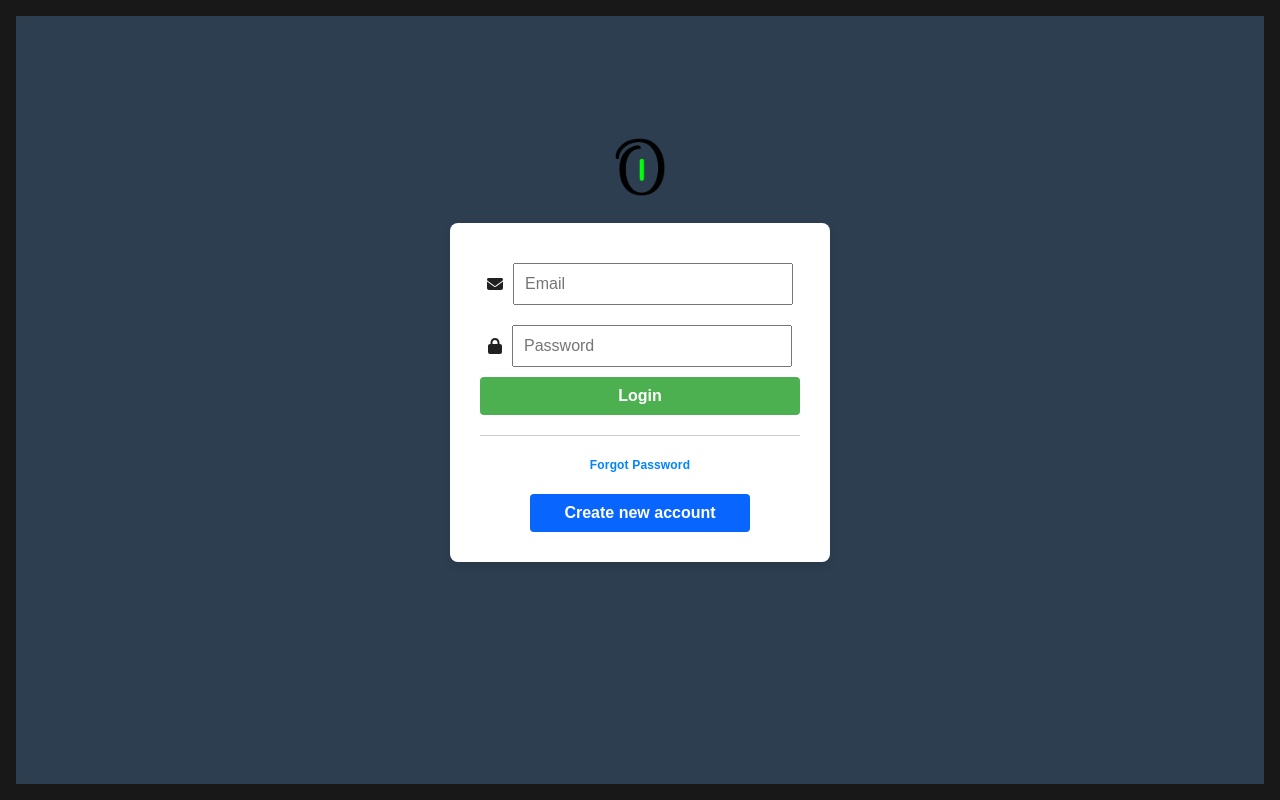
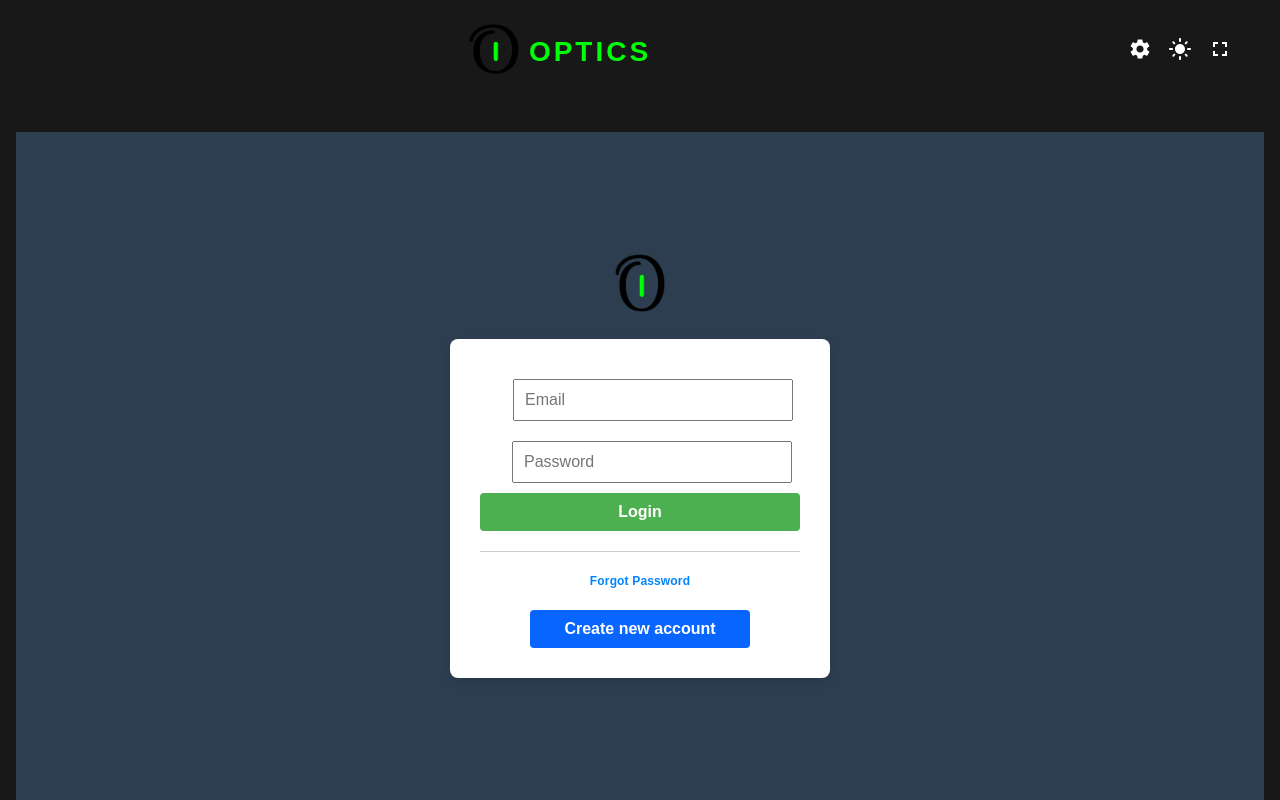
Before and after one commit to Poopenfartin/optics, a React (Vite) app in the folder Optics/: page /login in a window 1280 px wide. Built offline with nearby package versions, Linux system fonts and the light colour scheme.

Commit message:
Add theme Variable for light/dark mode + Basic color changes

```diff
--- a/Optics/Styles/App.css
+++ b/Optics/Styles/App.css
@@ -465,6 +465,26 @@
 
 /* ---------------- END Work Order Modal Styling ---------------- */
 
+/* ---------------- START Sidebar Styling ---------------- */
+
+.profile-picture-sidebar {
+  width: 100px;
+  height: 100px;
+  margin-bottom: 8px;
+  border-radius: 50%;
+}
+
+.profile-picture-sidebar:hover {
+  cursor: pointer;
+  border: solid 3px #00ff08;
+  border-color: #00ff08;
+}
+
+
+/* ---------------- END Sidebar Styling ---------------- */
+
+
+
 .modal-overlay {
   position: fixed;
   top: 0;
--- a/Optics/src/App.jsx
+++ b/Optics/src/App.jsx
@@ -2,8 +2,8 @@
 import { Route, Routes, useNavigate, useLocation } from "react-router-dom";
 import { Box, CssBaseline } from "@mui/material";
 import axios from "axios";
-import "../Styles/App.css";
 import { ToastContainer } from "react-toastify";
+import { createTheme, ThemeProvider } from "@mui/material/styles";
 import "react-toastify/dist/ReactToastify.css";
 
 // Import Components
@@ -15,6 +15,7 @@
 import RegisterForm from "./components/RegisterForm";
 import Proposals from "./components/Proposals";
 import AccountProfile from "./components/AccountProfile";
+import TopIcons from "./components/TopIcons"; // Import TopIcons
 
 const App = () => {
   const [workorders, setWorkorders] = useState([]);
@@ -23,6 +24,12 @@
   const [loading, setLoading] = useState(true);
   const navigate = useNavigate();
   const location = useLocation();
+
+  // Read initial darkMode state from localStorage
+  const [darkMode, setDarkMode] = useState(() => {
+    const savedMode = localStorage.getItem("darkMode");
+    return savedMode ? JSON.parse(savedMode) : true;
+  });
 
   useEffect(() => {
     localStorage.setItem("lastPathname", location.pathname);
@@ -128,11 +135,38 @@
     navigate("/login");
   };
 
+  const toggleDarkMode = () => {
+    setDarkMode((prevMode) => {
+      const newMode = !prevMode;
+      localStorage.setItem("darkMode", JSON.stringify(newMode));
+      return newMode;
+    });
+  };
+
+  const theme = createTheme({
+    palette: {
+      mode: darkMode ? "dark" : "light",
+      background: {
+        default: darkMode ? "#181818" : "#F5F5F5",
+      },
+    },
+    components: {
+      MuiIconButton: {
+        styleOverrides: {
+          root: {
+            color: darkMode ? "#FFF" : "#000",
+          },
+        },
+      },
+    },
+  });
+
   if (loading) {
     return <div>Loading...</div>;
   }
 
   return (
+    <ThemeProvider theme={theme}>
       <Box sx={{ display: "flex" }}>
         <CssBaseline />
         {isAuthenticated && <Sidebar logout={logout} user={user} />}
@@ -140,13 +174,14 @@
           component="main"
           sx={{
             flexGrow: 1,
-          bgcolor: "#181818",
+            bgcolor: "background.default",
             p: 2,
             minHeight: "100vh",
             overflowY: "auto",
             overflowX: "hidden",
           }}
         >
+          <TopIcons toggleDarkMode={toggleDarkMode} darkMode={darkMode} />
           <Routes>
             <Route
               path="/"
@@ -197,6 +232,7 @@
           <ToastContainer />
         </Box>
       </Box>
+    </ThemeProvider>
   );
 };
 
--- a/Optics/src/Sidebar.jsx
+++ b/Optics/src/Sidebar.jsx
@@ -169,12 +169,7 @@
             <img
               src="https://img.freepik.com/free-psd/3d-illustration-human-avatar-profile_23-2150671142.jpg?w=826&t=st=1719374252~exp=1719374852~hmac=384d89c4c305fabcd0e40764416da0985d75085f7c38963ef024b12944d7975f"
               alt="User Avatar"
-              style={{
-                width: "100px",
-                height: "100px",
-                marginBottom: "8px",
-                borderRadius: "50%",
-              }}
+              className="profile-picture-sidebar"
             />
             <Box
               sx={{
--- a/Optics/src/components/ProjectManagement.jsx
+++ b/Optics/src/components/ProjectManagement.jsx
@@ -67,7 +67,6 @@
 
   return (
     <div className="hide-scrollbar">
-      <TopIcons />
       <div className="table-container">
         <h1 className="page-header">Project Management</h1>
         <h2 className="page-subheader">Overview</h2>
--- a/Optics/src/components/Proposals.jsx
+++ b/Optics/src/components/Proposals.jsx
@@ -8,8 +8,9 @@
 const proposals = ({}) => {
   return (
     <div>
-      <TopIcons />
+      <h1>Proposals</h1>
       <div className="workorder-functions">
+
       <SearchInput placeholder="Search For Proposal..." />
 
       </div>
--- a/Optics/src/components/TopIcons.jsx
+++ b/Optics/src/components/TopIcons.jsx
@@ -3,6 +3,7 @@
 import FullscreenIcon from "@mui/icons-material/Fullscreen";
 import FullscreenExitIcon from "@mui/icons-material/FullscreenExit";
 import DarkModeIcon from '@mui/icons-material/DarkMode';
+import LightModeIcon from '@mui/icons-material/LightMode';
 import SettingsIcon from "@mui/icons-material/Settings";
 import OpticsLogo from "../assets/images/Optic_Logo.png";
 import { styled } from "@mui/material/styles";
@@ -23,7 +24,6 @@
     height: "2px",
     bottom: "-2px", // Adjust this value to add space between text and underline
     left: 0,
-    backgroundColor: "#FFF",
     transformOrigin: "bottom right",
     transition: "transform 0.25s ease-out",
   },
@@ -33,7 +33,7 @@
   },
 }));
 
-const TopIcons = () => {
+const TopIcons = ({ toggleDarkMode, darkMode }) => {
   const [isFullScreen, setIsFullScreen] = useState(false);
 
   const toggleFullScreen = () => {
@@ -84,23 +84,26 @@
             letterSpacing: "3px",
             fontSize: "28px",
             marginTop: "4px",
+            "&:after": {
+              backgroundColor: darkMode ? "#FFF" : "#000",
+            },
           }}>
           OPTICS
         </UnderlineTypography>
       </Box>
       <Box sx={{ display: "flex", alignItems: "center" }}>
-        <IconButton className="settings-icon" sx={{ color: "#FFF" }}>
+        <IconButton className="settings-icon" sx={{ color: darkMode ? "#FFF" : "#000" }}>
           <SettingsIcon />
         </IconButton>
 
-        <IconButton className="settings-icon" sx={{ color: "#FFF" }}>
-          <DarkModeIcon />
+        <IconButton onClick={toggleDarkMode} className="settings-icon" sx={{ color: darkMode ? "#FFF" : "#000" }}>
+          {darkMode ? <LightModeIcon /> : <DarkModeIcon />}
         </IconButton>
 
         <IconButton
           className="fullscreen-icon"
           onClick={toggleFullScreen}
-          sx={{ color: "#FFF" }}>
+          sx={{ color: darkMode ? "#FFF" : "#000" }}>
           {isFullScreen ? <FullscreenExitIcon /> : <FullscreenIcon />}
         </IconButton>
       </Box>
--- a/Optics/src/components/accounts.jsx
+++ b/Optics/src/components/accounts.jsx
@@ -35,10 +35,6 @@
 
   return (
     <div className="hide-scrollbar">
-      <TopIcons
-        isFullScreen={isFullScreen}
-        toggleFullScreen={toggleFullScreen}
-      />
       <div className="table-container">
         <h1>Accounts</h1>
       <Divider sx={{ margin: "30px auto", backgroundColor: "green", width: "90%" }} />
--- a/Optics/src/components/home.jsx
+++ b/Optics/src/components/home.jsx
@@ -7,7 +7,6 @@
 const Dashboard = ({ user }) => {
   return (
     <Box className="dashboard-container">
-      <TopIcons />
       <Box sx={{ display: "flex", flexDirection: "column", ml: -0.5, mb: -1 }}>
         <Box sx={{ display: "flex", alignItems: "center" }}>
           <Typography
```
Lines whose indentation alone changed are shown as unchanged.
